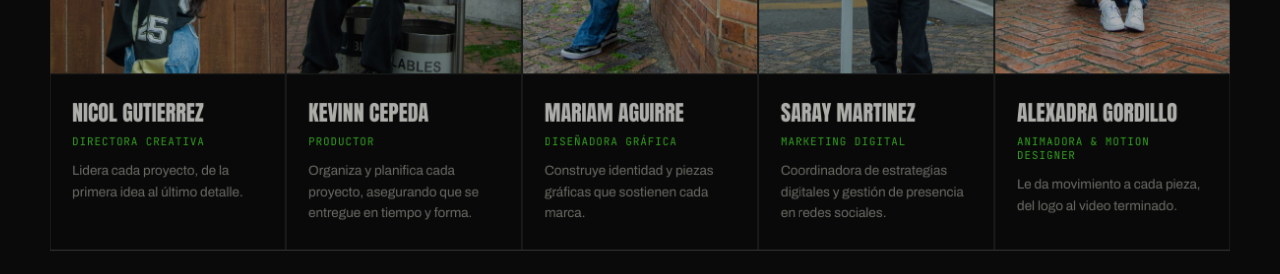
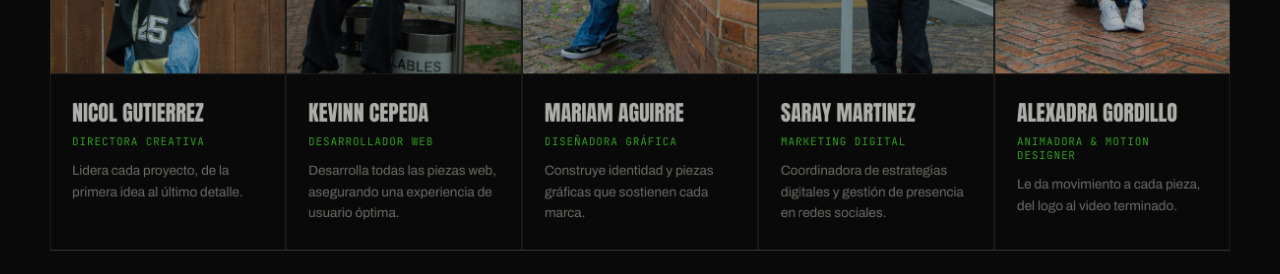
Before and after one commit to kevinnsena353-pixel/Pagina-SevenFrame, a plain HTML site: page index_equipo_fotos_individual.html in a window 1280 px wide. Shown: the part 5920-6194 px from the top of the page. Drawn offline with Linux system fonts and the light colour scheme.

Commit message:
actualizacion

```diff
--- a/index_equipo_fotos_individual.html
+++ b/index_equipo_fotos_individual.html
@@ -578,8 +578,8 @@
             <div class="member-photo g3" style="background-image:url('foto-kevinn.jpeg'); background-size:108% auto; background-position:center 50%; background-repeat:no-repeat; background-color:#0a0a0a;"><span class="member-frame-tag">Frame 02</span><span class="init">KC</span></div>
             <div class="member-body">
               <h4>Kevinn Cepeda</h4>
-              <div class="member-role">Productor </div>
-              <p class="member-bio">Organiza y planifica cada proyecto, asegurando que se entregue en tiempo y forma.</p>
+              <div class="member-role">Desarrollador web</div>
+              <p class="member-bio">Desarrolla todas las piezas web, asegurando una experiencia de usuario óptima.</p>
             </div>
           </div>
           <div class="member">
```
